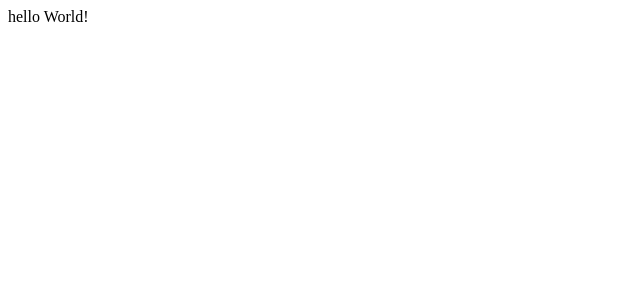
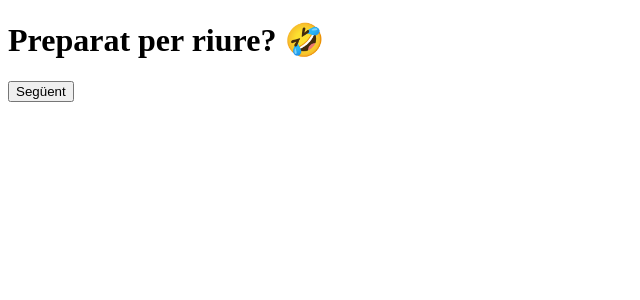
Before and after one commit to stilografica/Web-chistes-React, a React app: page / in a window 1280 px wide. Shown: the top 300 px of the page, without its empty margins (0-640 px from the left). Built offline with nearby package versions, Linux system fonts and the light colour scheme; the HTML template or start-up script is replaced by a standard one.

Commit message:
Nivell1-Exercici1-Axios

```diff
--- a/src/App.js
+++ b/src/App.js
@@ -1,7 +1,25 @@
+import {useState} from "react";
+import axios from "axios";
+
 export default () => {
+    const [joke, setJoke] = useState("");
+    //With Axios
+    const getJoke = () => {
+        axios
+            .get("https://icanhazdadjoke.com/", {
+                headers: {
+                    Accept: "application/json",
+                },
+            })
+            .then((res) => {
+                setJoke(res.data.joke);
+            })
+    }
     return (
         <div>
-            hello World!
+            <h1>Preparat per riure?	&#129315;</h1>
+            <div>{joke}</div>
+            <button onClick={() =>getJoke()}>Següent</button>
         </div>
     );
 };
```
